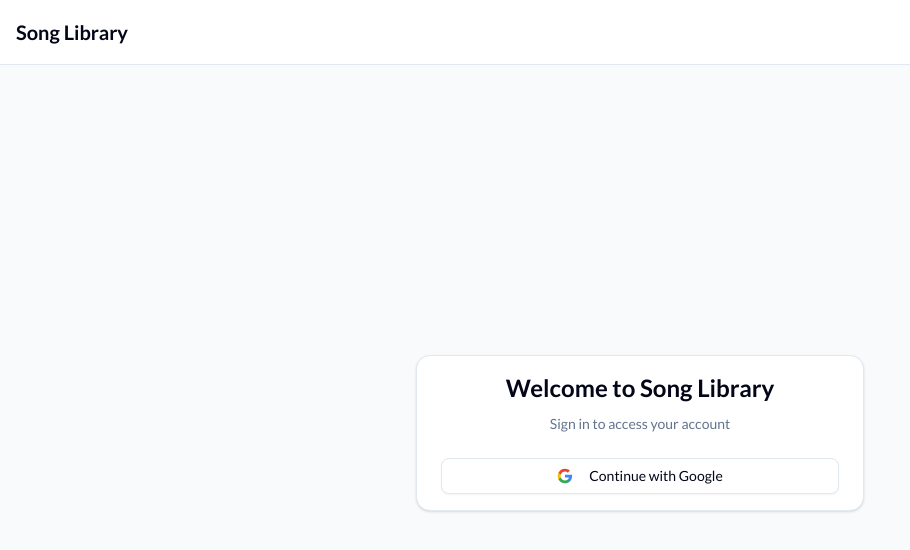
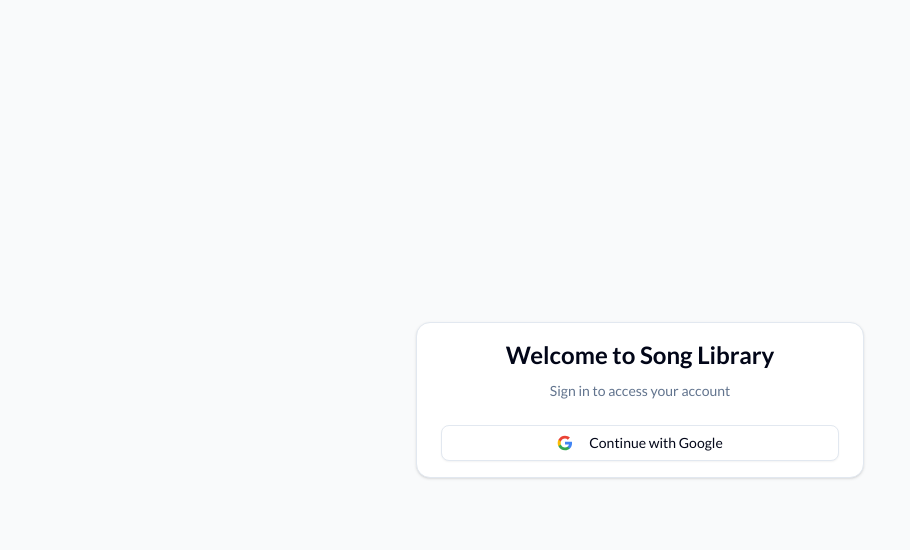
Before and after one commit to mfuentesg/song-library, a Next.js app: page / in a window 1280 px wide. Shown: the top 550 px of the page, without its empty margins (0-910 px from the left). Built offline with nearby package versions, Linux system fonts and the light colour scheme.

Commit message:
chore: remove header from login page

```diff
--- a/app/layout.tsx
+++ b/app/layout.tsx
@@ -2,7 +2,6 @@
 import type { Metadata } from "next"
 import { Lato } from "next/font/google"
 import { ThemeProvider } from "@/components/theme-provider"
-import { Header } from "@/components/header"
 import { Toaster } from "@/components/ui/sonner"
 
 import "./globals.css"
@@ -30,10 +29,7 @@
     <html lang="en" className={`${lato.variable}`} suppressHydrationWarning>
       <body className="min-h-screen bg-background font-sans antialiased">
         <ThemeProvider attribute="class" defaultTheme="light" enableSystem>
-          <div className="flex min-h-screen flex-col">
-            <Header />
-            <main className="flex-1">{children}</main>
-          </div>
+          {children}
         </ThemeProvider>
         <Toaster />
       </body>
--- a/app/page.tsx
+++ b/app/page.tsx
@@ -3,7 +3,7 @@
 
 export default function LoginPage() {
   return (
-    <div className="flex min-h-[calc(100vh-4rem)] items-center justify-center bg-gray-50 px-4 py-12">
+    <div className="flex min-h-screen items-center justify-center bg-gray-50 px-4 py-12">
       <Card className="w-full max-w-md">
         <CardHeader className="space-y-1">
           <CardTitle className="text-2xl font-bold text-center">Welcome to Song Library</CardTitle>
--- a/components/playlist-config-dialog.tsx
+++ b/components/playlist-config-dialog.tsx
@@ -72,7 +72,7 @@
 
   return (
     <Dialog open={open} onOpenChange={onOpenChange}>
-      <DialogContent className="sm:max-w-[425px]">
+      <DialogContent className="sm:max-w-[425px]" aria-describedby="playlist settings">
         <DialogHeader>
           <DialogTitle>Playlist Settings</DialogTitle>
           <DialogDescription>
--- a/components/song-list.tsx
+++ b/components/song-list.tsx
@@ -356,7 +356,7 @@
                   <span>Create Playlist</span>
                 </Button>
               </DialogTrigger>
-              <DialogContent className="sm:max-w-[425px]">
+              <DialogContent className="sm:max-w-[425px]" aria-describedby="create a new playlist">
                 <DialogHeader>
                   <DialogTitle>Create Playlist</DialogTitle>
                 </DialogHeader>
```
